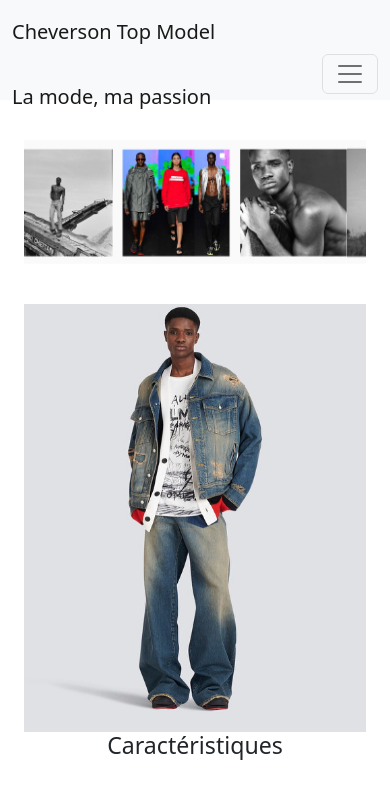
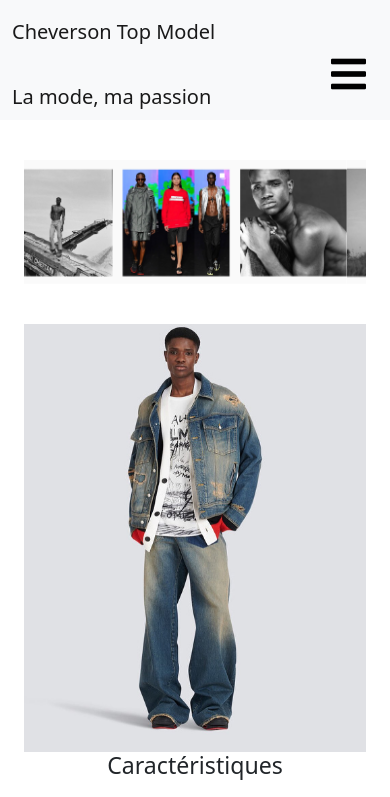
Before and after one commit to Princetoutcouleur/cheverson-top-model, a plain HTML site: page index.html in a window 390 px wide. Shown: the top 797 px of the page. Drawn offline with nearby package versions, Linux system fonts and the light colour scheme.

Commit message:
Ajustement de la barre de navigation et changement du boutton

```diff
--- a/index.html
+++ b/index.html
@@ -29,7 +29,8 @@
             </a>
             <button class="navbar-toggler" type="button" data-bs-toggle="collapse" data-bs-target="#navbarNav"
                 aria-controls="navbarNav" aria-expanded="false" aria-label="Toggle navigation">
-                <span class="navbar-toggler-icon"></span>
+                <!-- <span class="navbar-toggler-icon"></span> -->
+                <i class="fas fa-bars"></i>
             </button>
             <div class="collapse navbar-collapse" id="navbarNav">
                 <ul class="navbar-nav ms-auto">
--- a/style.css
+++ b/style.css
@@ -8,8 +8,21 @@ body{
     position: sticky;
     top: 0;
     z-index: 10;
-    height: 100px;
+    height: 120px;
     padding-top: 15px;
+}
+a .nav-link{
+    color: black;
+    font-size: 35px;
+    font-weight: 600;
+}
+.navbar-toggler{
+    border: none;
+}
+.fa-bars{
+    color: black;
+    font-size: 40px;
+    border: none;
 }
 .row{
     margin: 40px 0;
```
